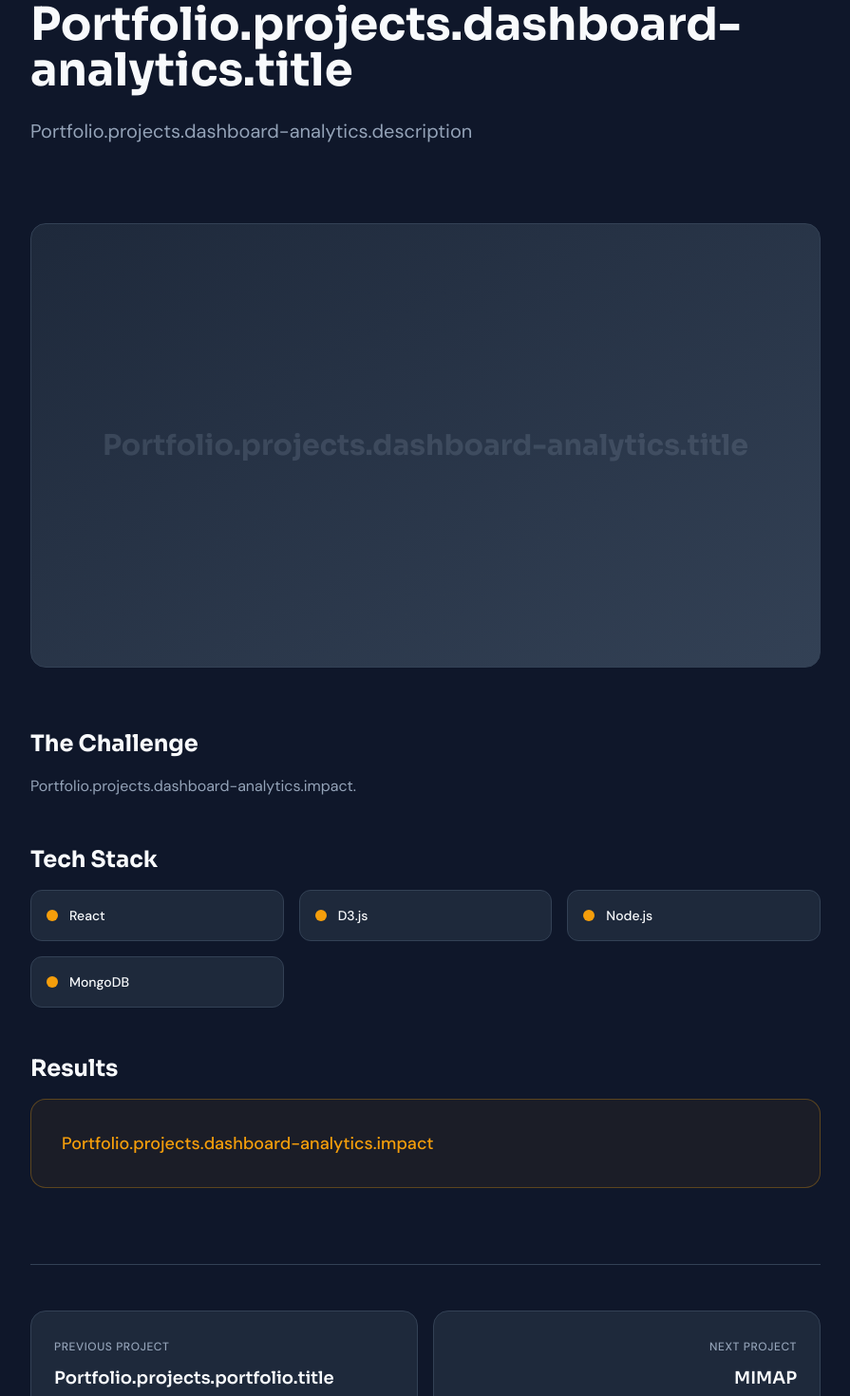
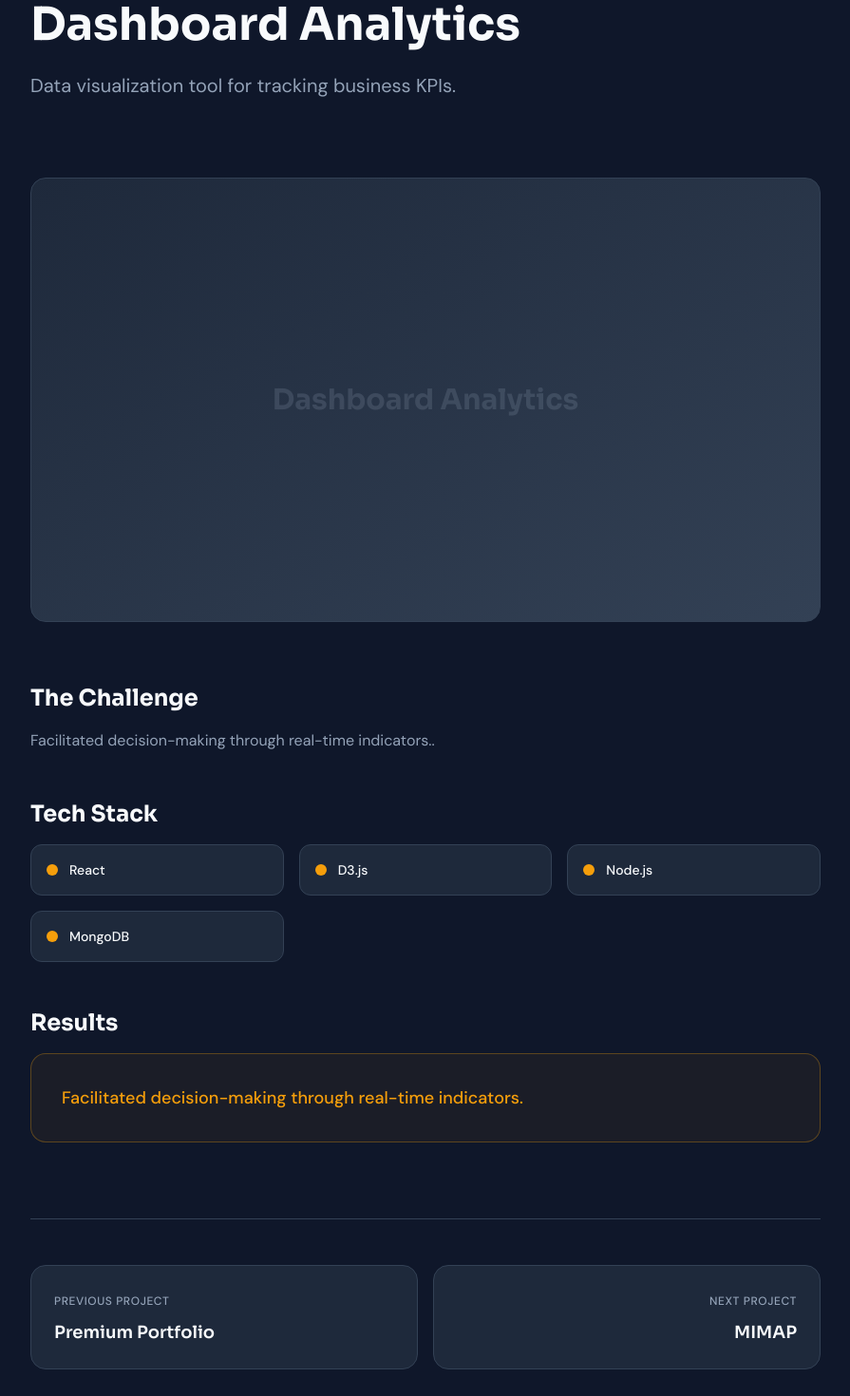
Before and after one commit to IbrahimaISIDev/ibrahima-diallo-portfolio-premium, a Next.js app: page /en/projects/dashboard-analytics in a window 1280 px wide. Shown: the part 240-1710 px from the top of the page at 95% size, without its empty margins (192-1087 px from the left). Built offline with nearby package versions, Linux system fonts and the light colour scheme.

Commit message:
fix: resolve all missing i18n keys and fix module resolution

```diff
--- a/data/projects.ts
+++ b/data/projects.ts
@@ -22,11 +22,11 @@ export const projects: Project[] = [
     impact: "Optimisation de la gestion de flottes automobiles",
   },
   {
-    title: "Teranga Farm ",
-    slug: "Teranga Farm ",
+    title: "Teranga Farm",
+    slug: "teranga-farm",
     description:
       "Marketplace B2B connectant les producteurs agricoles de Casamance aux transformateurs de Dakar.",
-    image: "/images/projects/Teranga Farm .jpg",
+    image: "/images/projects/teranga-farm.jpg",
     tags: ["Next.js", "Node.js", "MongoDB", "Stripe"],
     category: "E-commerce",
     impact:
--- a/i18n/navigation.ts
+++ b/i18n/navigation.ts
@@ -6,7 +6,9 @@ export const locales = ["fr", "en"] as const;
 export const routing = defineRouting({
     locales,
     defaultLocale: "fr",
+    localePrefix: "as-needed",
 });
 
-export const { Link, redirect, usePathname, useRouter } =
-    createNavigation(routing);
+const { Link, redirect, usePathname, useRouter } = createNavigation(routing);
+
+export { Link, redirect, usePathname, useRouter };
--- a/i18n/request.ts
+++ b/i18n/request.ts
@@ -8,6 +8,6 @@ export default getRequestConfig(async ({ locale }) => {
 
     return {
         locale: locale as string,
-        messages: (await import(`../messages/${locale}.json`)).default,
+        messages: (await import(`@/messages/${locale}.json`)).default,
     };
 });
--- a/messages/en.json
+++ b/messages/en.json
@@ -96,11 +96,15 @@
             "mobile": "Mobile",
             "ecommerce": "E-commerce",
             "saas": "SaaS",
-            "logiciel": "Software"
+            "logiciel": "Software",
+            "healthcare": "Healthcare",
+            "b2b": "B2B",
+            "community": "Community"
         },
         "viewProject": "View Project",
         "viewCode": "View Code",
         "all": "All",
+        "backToProjects": "Back to Projects",
         "projects": {
             "mimap": {
                 "title": "MIMAP",
@@ -116,11 +120,27 @@
                 "title": "Teranga Farm",
                 "description": "Agricultural marketplace connecting producers and processors.",
                 "impact": "Supporting the local economy and securing supplies."
+            },
+            "aem-unchk": {
+                "title": "AEM-UNCHK Connect",
+                "description": "Community platform for the Muslim Students Association of UN-CHK.",
+                "impact": "Digitization of services and strengthening of community ties."
+            },
+            "portfolio": {
+                "title": "Premium Portfolio",
+                "description": "This very portfolio, built with Next.js 15 and Tailwind CSS v4.",
+                "impact": "Modern and high-performance technological showcase."
+            },
+            "dashboard-analytics": {
+                "title": "Dashboard Analytics",
+                "description": "Data visualization tool for tracking business KPIs.",
+                "impact": "Facilitated decision-making through real-time indicators."
             }
         },
         "details": {
             "challenge": "The Challenge",
             "solution": "My Solution",
+            "solutionText": "I designed and developed a complete solution using {tech}. The architecture was designed to be modular, maintainable and scalable.",
             "techStack": "Tech Stack",
             "results": "Results",
             "prevProject": "Previous Project",
--- a/messages/fr.json
+++ b/messages/fr.json
@@ -96,11 +96,15 @@
             "mobile": "Mobile",
             "ecommerce": "E-commerce",
             "saas": "SaaS",
-            "logiciel": "Logiciel"
+            "logiciel": "Logiciel",
+            "healthcare": "Santé",
+            "b2b": "B2B",
+            "community": "Communauté"
         },
         "viewProject": "Voir le projet",
         "viewCode": "Code source",
         "all": "Tous",
+        "backToProjects": "Retour aux projets",
         "projects": {
             "mimap": {
                 "title": "MIMAP",
@@ -116,11 +120,27 @@
                 "title": "Teranga Farm",
                 "description": "Marketplace agricole connectant producteurs et transformateurs.",
                 "impact": "Soutien à l'économie locale et sécurisation des approvisionnements."
+            },
+            "aem-unchk": {
+                "title": "AEM-UNCHK Connect",
+                "description": "Plateforme communautaire pour l'Association des Étudiants Musulmans de l'UN-CHK.",
+                "impact": "Digitalisation des services et renforcement du lien communautaire."
+            },
+            "portfolio": {
+                "title": "Portfolio Premium",
+                "description": "Ce portfolio même, conçu avec Next.js 15 et Tailwind CSS v4.",
+                "impact": "Vitrines technologique moderne et performante."
+            },
+            "dashboard-analytics": {
+                "title": "Dashboard Analytics",
+                "description": "Outil de visualisation de données pour le suivi de KPIs métier.",
+                "impact": "Prise de décision facilitée par des indicateurs en temps réel."
             }
         },
         "details": {
             "challenge": "Le Défi",
             "solution": "Ma Solution",
+            "solutionText": "J'ai conçu et développé une solution complète en utilisant {tech}. L'architecture a été pensée pour être modulaire, maintenable et scalable.",
             "techStack": "Stack Technique",
             "results": "Résultats",
             "prevProject": "Projet précédent",
--- a/middleware.ts
+++ b/middleware.ts
@@ -4,6 +4,10 @@ import { routing } from "./i18n/navigation";
 export default createMiddleware(routing);
 
 export const config = {
-    // Match only internationalized pathnames
-    matcher: ["/", "/(fr|en)/:path*"],
+    // Match all pathnames except for
+    // - /api (API routes)
+    // - /_next (Next.js internals)
+    // - /_static (inside /public)
+    // - all root files inside /public (e.g. /favicon.ico)
+    matcher: ["/", "/(fr|en)/:path*", "/((?!api|_next|_static|.*\\..*).*)"],
 };
--- a/next.config.ts
+++ b/next.config.ts
@@ -5,6 +5,9 @@ const withNextIntl = createNextIntlPlugin("./i18n/request.ts");
 /** @type {import('next').NextConfig} */
 const nextConfig = {
   /* config options here */
+  turbopack: {
+    root: ".",
+  },
 };
 
 export default withNextIntl(nextConfig);
```
